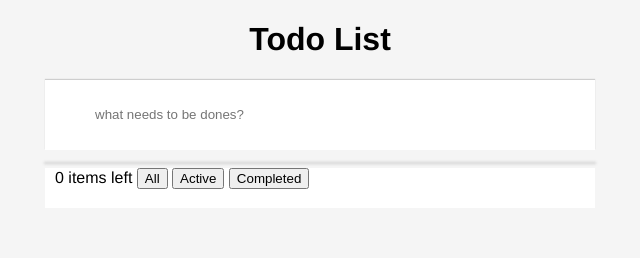
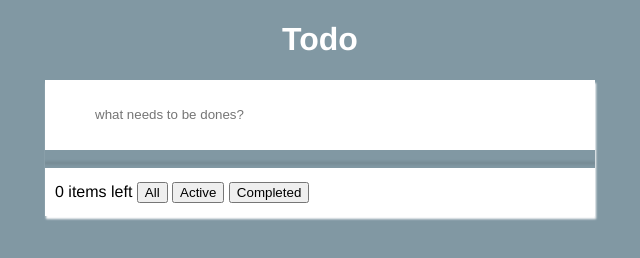
Before and after one commit to ices1/TODO, a plain HTML site: page index.html in a window 1280 px wide. Shown: the whole page, without its empty margins (320-960 px from the left). Drawn offline with Linux system fonts and the light colour scheme.

Commit message:
up css :star:

```diff
--- a/index.html
+++ b/index.html
@@ -2,29 +2,53 @@
 <html lang="en">
   <head>
     <meta charset="UTF-8">
+    <meta name="viewport" content="width=device-width,initial-scale=1,maximum-scale=1,user-scalable=no">
     <title>TODO</title>
     <style>
     body{
-      background-color: #f5f5f5;
+      background-color: #607d8bc9;
       font: 16px 'Helvetica Neue', Helvetica, Arial, sans-serif;
+      margin: 0;
+      padding: 0;
     }
     * {
       list-style: none;
       box-sizing: border-box;
     }
+    h1{
+      color: #fff;
+    }
     .main{
       max-width: 800px;
-      padding: 200px auto;
       margin: auto;
       text-align: center;
+      position: relative;
+    }
+
+    @media (max-width: 450px) {
+      .main {
+        margin: 1%;
+        width: 98%;
+      }
     }
     .todos > *{
       text-align: left;
       display: inline-block;
       margin: auto;
-      width: 550px;
+      width: 100%;
+      max-width: 550px;
       background-color: #fff;
       border: 1px #3333;
+    }
+    .todos  {
+      box-shadow: 1px 3px 2px #fff;
+      width: 100%;
+      max-width: 550px;
+      overflow: hidden;
+      /*居中对齐*/
+      left: 50%;
+      position: absolute;
+      transform: translateX(-50%);
     }
     .inputCont{
       position: relative;
@@ -85,6 +109,8 @@
     .menu{
       padding-left: 10px;
       height: 40px;
+      height: 3rem;
+      line-height: 3rem;
       border: 1px #333;
       /* box-shadow: 0 -1px 1px #3333;  */
     }
@@ -117,7 +143,7 @@
     }
     .changeText{
       height: 100%;
-      width: 503px;
+      width: 91%;
       position: absolute;
       left: 43px;
       font-size: 1rem;
@@ -125,7 +151,8 @@
     .clearCompleted{
       color: #666;
       /*position: absolute;*/
-      padding-left: 10rem;
+      /*padding-left: 10rem;*/
+      float: right;
       /*text-align: right;*/
     }
 
@@ -155,7 +182,7 @@
 <body>
   <!-- demo 主体 -->
   <div class="main">
-    <h1>Todo List</h1>
+    <h1>Todo</h1>
     <!-- todo list 容器 -->
     <div class="todos">
       <div class="inputCont">
```
Also changed, not shown: main.js (+25 -24 lines).
